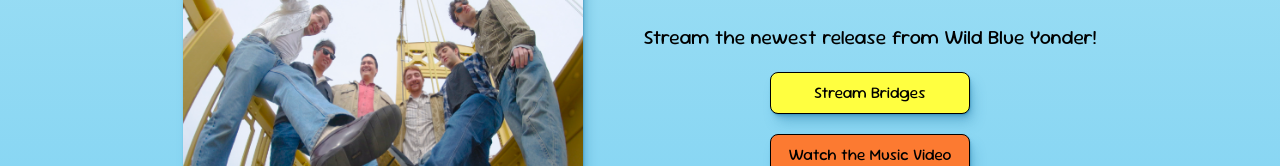
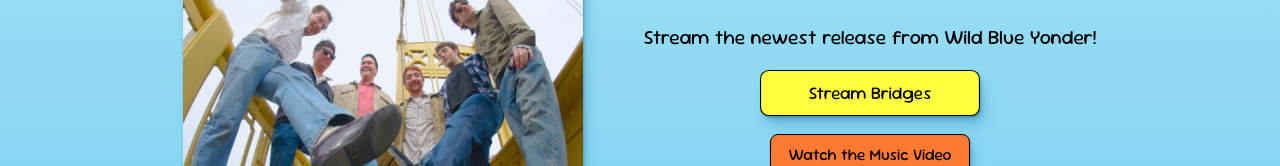
Before and after one commit to danielkurtsawyer/wild-blue-yonder, a React (Vite) app in the folder wild-blue-yonder-website/: page / in a window 1280 px wide. In both pictures the pointer is over the link "Stream Bridges". Shown: the part 454-620 px from the top of the page. Built offline with nearby package versions, Linux system fonts and the light colour scheme.

Commit message:
Add button transform scale transition
Shadow elevation will need to be updated. I am planning to refactor the shadow system.

```diff
--- a/wild-blue-yonder-website/src/components/Button/button.css
+++ b/wild-blue-yonder-website/src/components/Button/button.css
@@ -7,6 +7,7 @@
   border-radius: 8px;
   padding: 8px 12px;
   text-align: center;
+  transition: transform 250ms;
 }
 
 .button-primary,
@@ -26,3 +27,9 @@
   background-color: var(--gray);
   color: var(--off-white);
 }
+
+.button-primary:hover,
+.button-secondary:hover,
+.button-tertiary:hover {
+  transform: scale(1.1);
+}
```
